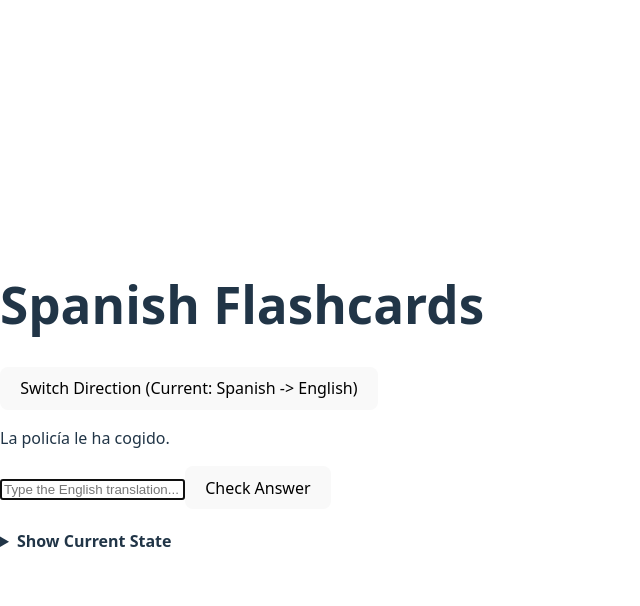
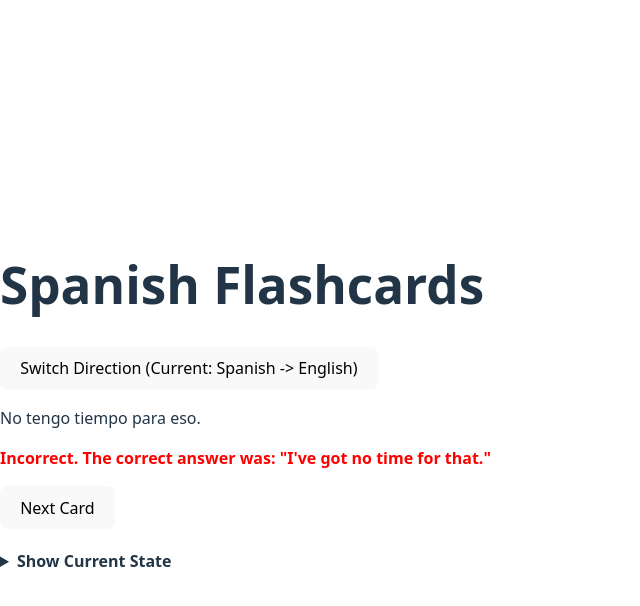
Before and after one commit to arf2k/SpanFlash, a React (Vite) app: page / in a window 1280 px wide. Both pictures are taken after typing "Sample" into the empty fields and a click on the button "Check Answer". Shown: the top 606 px of the page, without its empty margins (0-640 px from the left). Built offline with nearby package versions, Linux system fonts and the light colour scheme.

Commit message:
Logic corrected to show answer in red and log score in state

```diff
--- a/src/App.css
+++ b/src/App.css
@@ -1,7 +1,5 @@
 /* src/App.css */
-/* Add this (and other App-specific styles later) */
 
-/* Make the debug <pre> block scrollable and formatted */
 details pre {
   background-color: #f8f8f8; /* Light background */
   border: 1px solid #eee;   /* Subtle border */
@@ -12,9 +10,9 @@ details pre {
   overflow-y: auto;          /* Add a vertical scrollbar if content overflows */
   white-space: pre-wrap;     /* Wrap long lines within the pre block */
   word-wrap: break-word;     /* Break long words if necessary */
+  color: #333333;            /* <-- ADD THIS LINE (sets text to dark gray) */
 }
 
-/* Optional: Style the summary tag */
 details summary {
   cursor: pointer;
   font-weight: bold;
--- a/src/App.jsx
+++ b/src/App.jsx
@@ -13,6 +13,8 @@ function App() {
     const [error, setError] = useState(null); // Stores any error messages
     const [score, setScore] = useState({ correct: 0, incorrect: 0 }); // Tracks the score
     const [hintData, setHintData] = useState(null); // Stores hint data from MW API
+    const [showFeedback, setShowFeedback] = useState(false); // Track if showing feedback (after incorrect answer)
+const [lastCorrectAnswer, setLastCorrectAnswer] = useState('');
 
 
      const fetchRandomPair = async () => {
@@ -62,44 +64,66 @@ function App() {
     }
 }
 
+// const handleAnswerSubmit = (userAnswer) => {
+//   if (!currentPair || showFeedback) return; // Don't process if no pair or feedback is showing
 
+//   console.log(`Checking answer: User submitted "${userAnswer}"`);
+
+//   const correctAnswer = languageDirection === 'spa-eng'
+//       ? currentPair.english
+//       : currentPair.spanish;
+
+//   const normalizedUserAnswer = userAnswer.toLowerCase().trim();
+//   const normalizedCorrectAnswer = correctAnswer.toLowerCase().trim();
+
+//   if (normalizedUserAnswer === normalizedCorrectAnswer) {
+//       console.log("Correct Fetching next!");
+//       setScore(prevScore => ({ ...prevScore, correct: prevScore.correct + 1 }));
+//       // Correct: Fetch next card immediately (or add tiny delay later for feedback animation)
+//       // We could briefly set a 'correct' feedback state here if needed for animation
+//       fetchRandomPair(); // Proceed to next card
+//   } else {
+//       console.log(`Incorrect. Correct answer was: "${correctAnswer}"`);
+//       setScore(prevScore => ({ ...prevScore, incorrect: prevScore.incorrect + 1 }));
+//       setLastCorrectAnswer(correctAnswer); // Store the correct answer to show it
+//       console.log("Setting showFeedback=true"); // <-- Log before setting
+
+//       setShowFeedback(true); // Set state to show feedback UI
+//   }
+// };
 const handleAnswerSubmit = (userAnswer) => {
-    if (!currentPair) return; // Should not happen if form is visible, but good check
+  if (!currentPair || showFeedback) return;
 
   console.log(`Checking answer: User submitted "${userAnswer}"`);
 
-    // Determine the correct answer based on the current direction
   const correctAnswer = languageDirection === 'spa-eng'
       ? currentPair.english
       : currentPair.spanish;
 
-    // Normalize answers for comparison (lowercase, trim whitespace)
-    // We can add more robust comparison later (e.g., ignore punctuation/accents)
   const normalizedUserAnswer = userAnswer.toLowerCase().trim();
   const normalizedCorrectAnswer = correctAnswer.toLowerCase().trim();
 
+  // --- ADD THIS LOG ---
+  console.log(`Comparing: "<span class="math-inline">\{normalizedUserAnswer\}" vs "</span>{normalizedCorrectAnswer}"`);
+  // --- END LOG ---
+
   if (normalizedUserAnswer === normalizedCorrectAnswer) {
-        console.log("Correct!");
-        // Update score for correct answer
-        setScore(prevScore => ({
-             ...prevScore,
-             correct: prevScore.correct + 1
-        }));
-        // Add visual feedback later (e.g., flash green)
+      console.log("CORRECT branch executed. Fetching next card...");
+      setScore(prevScore => ({ ...prevScore, correct: prevScore.correct + 1 }));
+      fetchRandomPair();
   } else {
-        console.log(`Incorrect. Correct answer was: "${correctAnswer}"`);
-        // Update score for incorrect answer
-        setScore(prevScore => ({
-            ...prevScore,
-            incorrect: prevScore.incorrect + 1
-       }));
-       // Add visual feedback later (e.g., flip card, show answer)
+      console.log("INCORRECT branch executed. Setting showFeedback=true.");
+      setScore(prevScore => ({ ...prevScore, incorrect: prevScore.incorrect + 1 }));
+      setLastCorrectAnswer(correctAnswer);
+      setShowFeedback(true);
   }
+};
+const handleNextCard = () => {
+  setShowFeedback(false);      // Hide feedback UI
+  setLastCorrectAnswer('');   // Clear stored answer
+  fetchRandomPair();          // Fetch the next card
+};
 
-    // Fetch the next card automatically after answering
-    // We might add a slight delay or user confirmation later
-    fetchRandomPair();
-};
 
     // function handleGetHint() { ... }
    const switchLanguageDirection = () => {
@@ -139,10 +163,20 @@ return (
               pair={currentPair}
               direction={languageDirection}
               onAnswerSubmit={handleAnswerSubmit}
+              showFeedback={showFeedback}
               />
-              {/* <button onClick={fetchRandomPair} disabled={isLoading}>
-                  {isLoading ? 'Loading...' : 'Next Card'}
-              </button> */}
+         {/* --- Feedback and Manual Next Button --- */}
+         {showFeedback && ( // Only show this block when feedback is active
+                        <div className="feedback-area">
+                            <p style={{ color: 'red', fontWeight: 'bold' }}>
+                                Incorrect. The correct answer was: "{lastCorrectAnswer}"
+                            </p>
+                            <button onClick={handleNextCard}>
+                                Next Card
+                            </button>
+                        </div>
+                    )}
+                    {/* --- End Feedback Area --- */}
           </div>
       )}
 
--- a/src/components/Flashcard.jsx
+++ b/src/components/Flashcard.jsx
@@ -1,11 +1,16 @@
-import React, { useState } from 'react';
+// src/components/Flashcard.jsx
+import React, { useState, useEffect } from 'react';
 
-const Flashcard = ({ pair, direction, onAnswerSubmit }) => {
+const Flashcard = ({ pair, direction, onAnswerSubmit, showFeedback }) => {
 
     const [answer, setAnswer] = useState('');
 
+    useEffect(() => {
+        setAnswer('');
+    }, [pair, showFeedback]);
 
-    let wordToShow = '';
+    // --- Check if this block is present and correct in your file ---
+    let wordToShow = ''; // <--- DEFINITION IS HERE
     let placeholderText = 'Type your answer...';
     if (pair) {
         if (direction === 'spa-eng') {
@@ -16,31 +21,38 @@ const Flashcard = ({ pair, direction, onAnswerSubmit }) => {
             placeholderText = 'Type the Spanish translation...';
         }
     }
+    // --- End check ---
+
 
     const handleSubmit = (event) => {
-        event.preventDefault();
-        if (!answer.trim()) return; // Don't submit empty answers (optional)
+     event.preventDefault(); // Stop page reload
+    if (!answer.trim() || showFeedback) {
+         console.log("Submit prevented (empty answer or feedback showing)."); // Optional log
+         return; // Don't submit if answer is empty or feedback is showing
+    }
 
-        console.log('Submitting answer:', answer);
+    console.log('Flashcard: Submitting answer:', answer); // Log that Flashcard's submit ran
 
-
+    // Call the function passed down from App component
     onAnswerSubmit(answer);
 
-        // Clear the input field after submitting
-        setAnswer('');
+    // Note: Clearing the input ('setAnswer('')') is now handled by the useEffect hook
+    // based on changes to 'pair' or 'showFeedback', so we don't need it here.
+
     };
 
     return (
         <div className="flashcard">
-            {/* Conditionally render the word */}
+            {/* Word Display */}
             {pair ? (
+                 // Make sure 'wordToShow' is spelled correctly here
                 <p className="flashcard-word">{wordToShow}</p>
             ) : (
                 <p>No card data.</p>
             )}
 
-            {/* Render form only if there's a card to answer */}
-            {pair && (
+            {/* Answer Form */}
+            {pair && !showFeedback && (
                <form onSubmit={handleSubmit} className="answer-form">
                <input
                    type="text"
@@ -48,8 +60,8 @@ const Flashcard = ({ pair, direction, onAnswerSubmit }) => {
                    onChange={(e) => setAnswer(e.target.value)}
                    placeholder={placeholderText}
                    className="answer-input"
-                        autoFocus // Automatically focus the input field
-                        required // Basic HTML validation: requires an answer
+                   autoFocus
+                   required
                />
                <button type="submit" className="submit-button">
                    Check Answer
```
Lines whose indentation alone changed are shown as unchanged.
